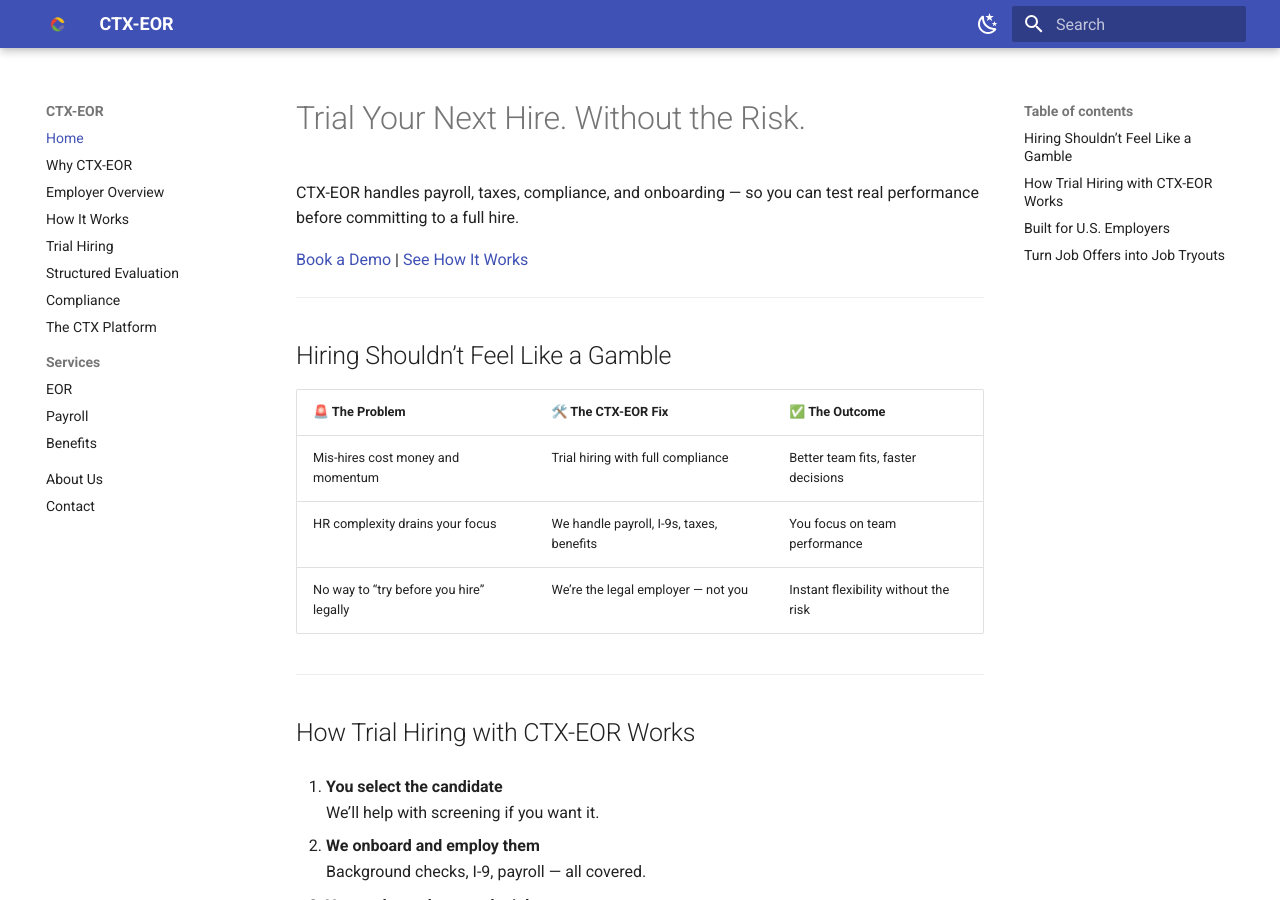
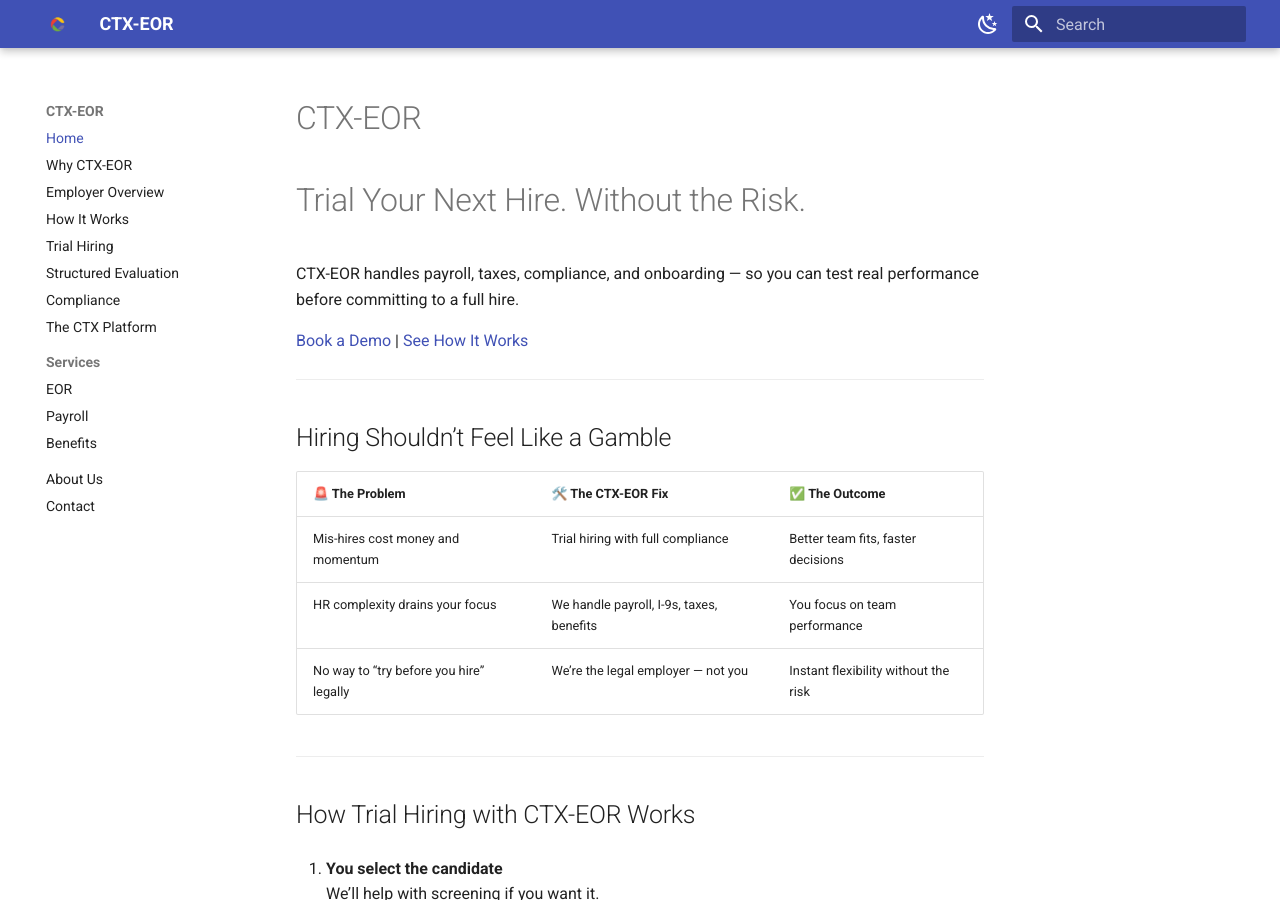
Before and after one commit to cirrusflyer275ds/ctx-eor-site, an MkDocs documentation site: the page built from docs/index.md, in a window 1280 px wide and 900 px high. Built offline with MkDocs 1.6.1 and Material for MkDocs 9.7.7, drawn with Linux system fonts in a browser that asks for light colours; part of the change alters nothing that is shown.

```diff
--- a/docs/index.md
+++ b/docs/index.md
@@ -1,3 +1,4 @@
+# CTX-EOR
 
 # Trial Your Next Hire. Without the Risk.
 
```
